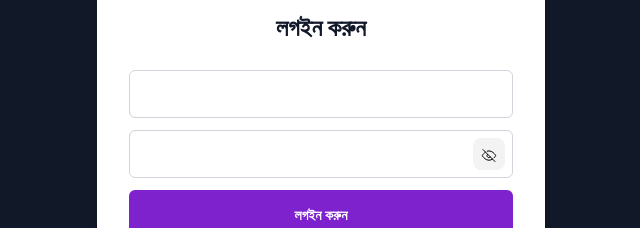
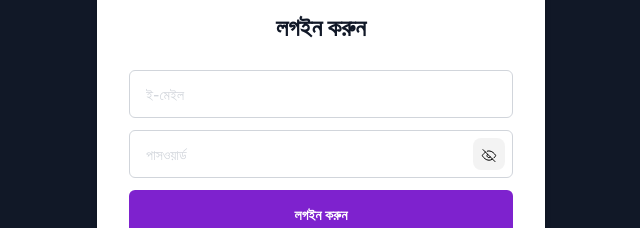
Before and after one commit to shshafin/krishok-area-client, a React (Vite) app: page /auth/login in a window 1280 px wide. Shown: the part 313-541 px from the top of the page, without its empty margins (319-959 px from the left). Built offline with nearby package versions, Linux system fonts and the light colour scheme.

Commit message:
Route and placeholder fixed

```diff
--- a/src/App.jsx
+++ b/src/App.jsx
@@ -35,7 +35,7 @@ function App() {
 
         {/* Public routes */}
         <Route
-          path="/auth/login"
+          path="/auth/*"
           element={
             <PublicRoute>
               <Auth />
--- a/src/assets/styles/Auth.css
+++ b/src/assets/styles/Auth.css
@@ -72,6 +72,11 @@
   border-radius: 0.375rem;
   outline: none;
   color: black;
+}
+
+input::placeholder,
+select::placeholder {
+  color: #d1d5db !important;
 }
 
 .auth-page .gap {
--- a/src/assets/styles/Search.css
+++ b/src/assets/styles/Search.css
@@ -32,10 +32,6 @@
     outline: none;
 }
 
-input::placeholder {
-    color: rgb(156 163 175);
-}
-
 input:focus {
     box-shadow: 0 0 0 2px rgb(59 130 246);
 }
```
